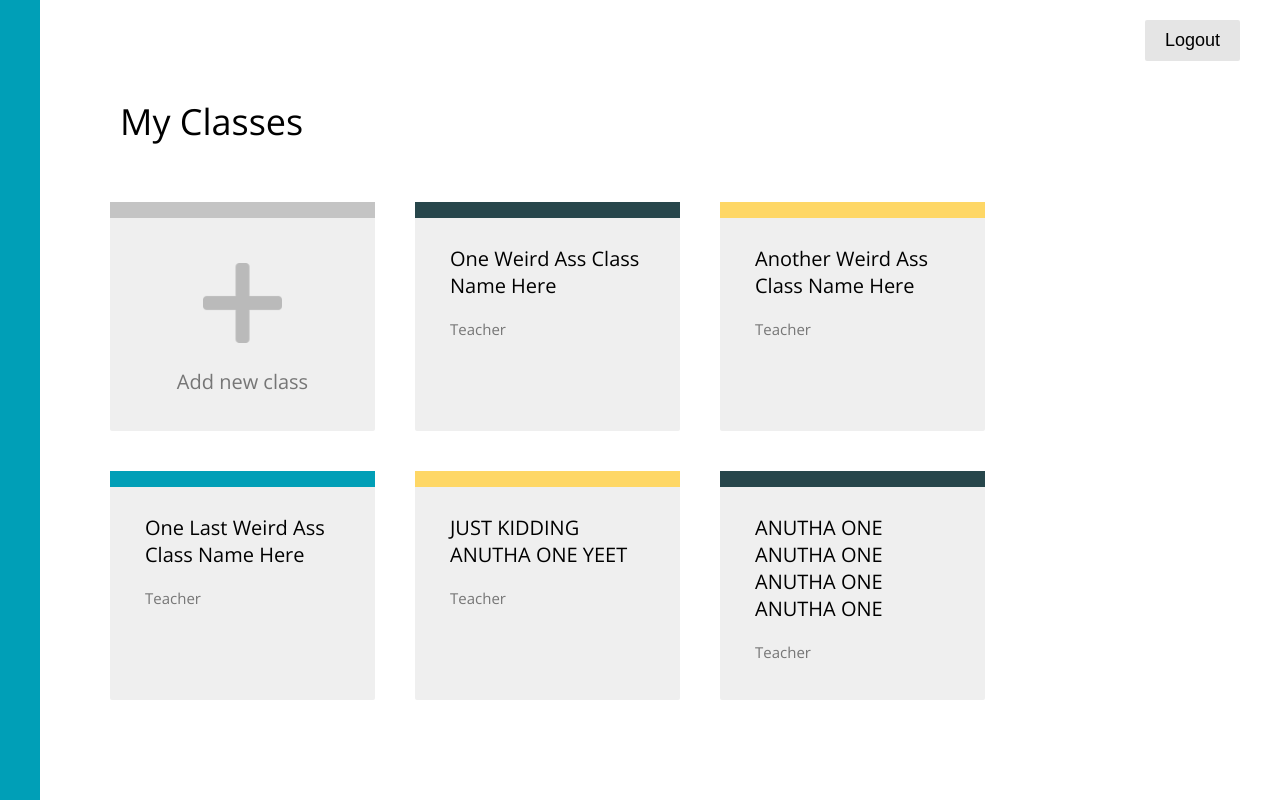
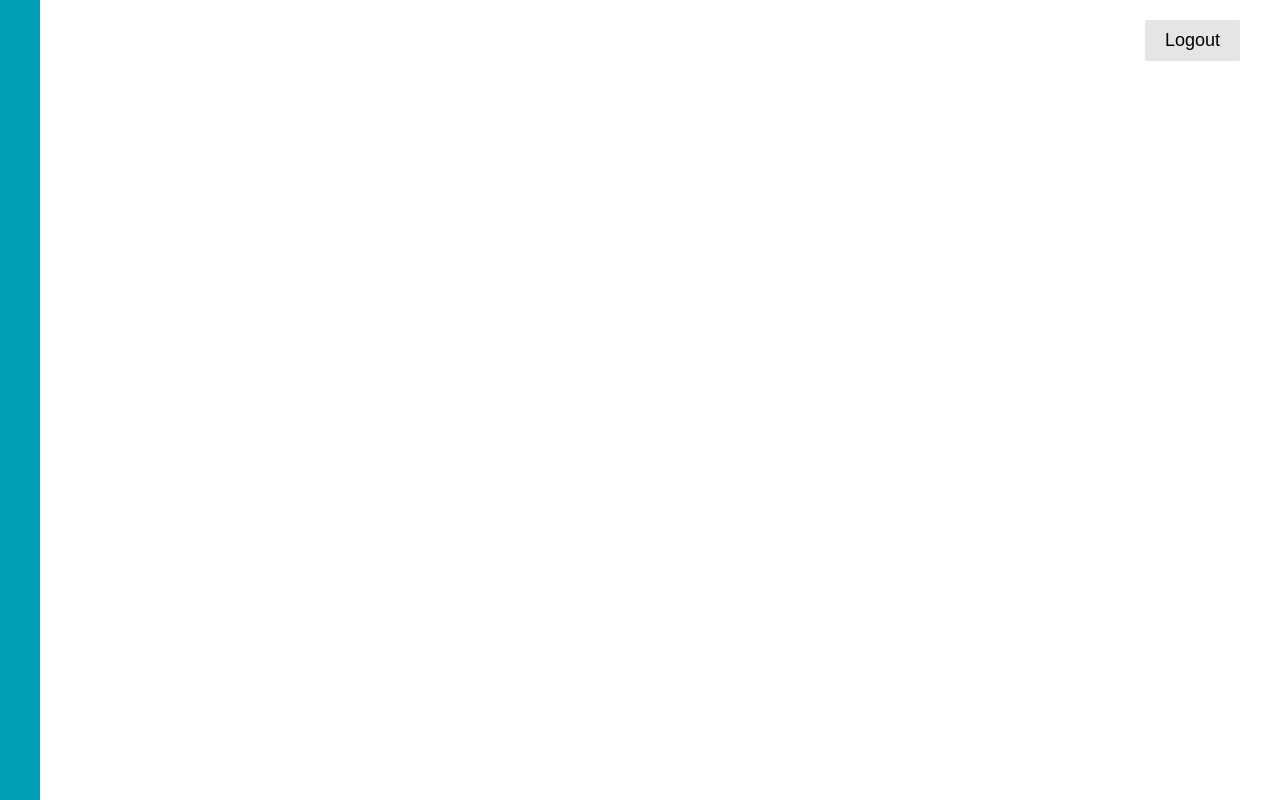
Before and after one commit to codebase-berkeley/teacher-portal, a React (Create React App) app in the folder client/: page / in a window 1280 px wide. Built offline with nearby package versions, Linux system fonts and the light colour scheme; the HTML template or start-up script is replaced by a standard one.

Commit message:
oops removed changes to App.jsx and changed 000000 to 000

```diff
--- a/client/src/App.jsx
+++ b/client/src/App.jsx
@@ -1,6 +1,5 @@
 import React, { Component } from 'react';
 import Logout from './components/Logout/Logout';
-import Dashboard from './components/Dashboard/Dashboard';
 import './App.css';
 
 class App extends Component {
@@ -10,7 +9,6 @@ class App extends Component {
         <div className="logout-container">
           <Logout />
         </div>
-        <Dashboard />
       </div>
     );
   }
--- a/client/src/components/Dashboard/Dashboard.css
+++ b/client/src/components/Dashboard/Dashboard.css
@@ -3,7 +3,7 @@
 }
 
 .my-classes {
-  color: #000000;
+  color: #000;
   font-size: 36px;
   font-family: 'Open Sans';
   position: relative;
```
